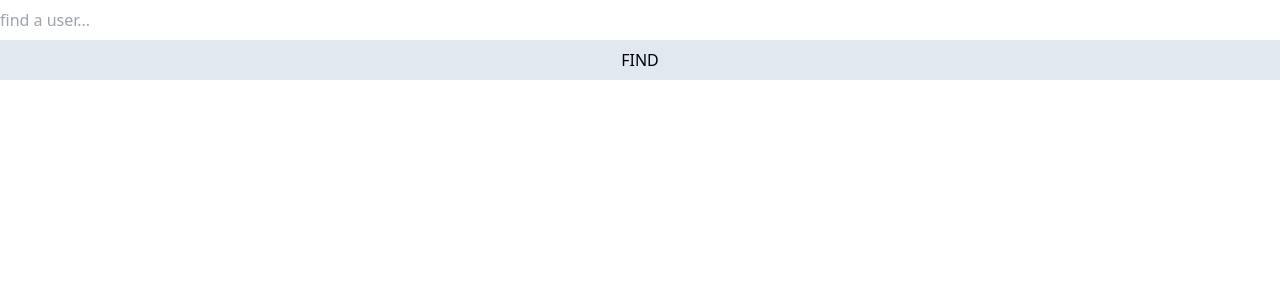
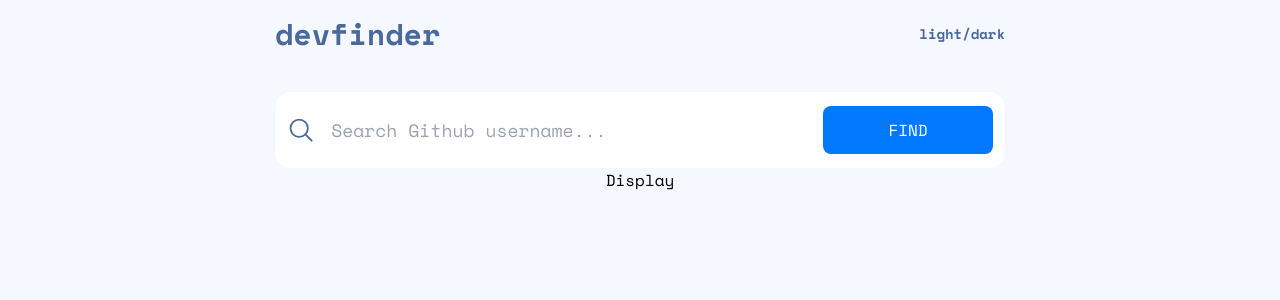
Before and after one commit to sonny-coding/github-user-search-app, a React (Vite) app: page / in a window 1280 px wide. Shown: the top 300 px of the page. Built offline with nearby package versions, Linux system fonts and the light colour scheme.

Commit message:
add styling to nav and search bar

```diff
--- a/src/App.jsx
+++ b/src/App.jsx
@@ -1,52 +1,18 @@
 import { useState } from "react";
+import Nav from "./components/Nav";
+import Search from "./components/Search";
+import Display from "./components/Display";
+
 export default function App() {
-  const [input, setInput] = useState("");
   const [user, setUser] = useState(null);
-  const handleChange = (e) => {
-    setInput(e.target.value);
-  };
-  const fetchUser = async (user) => {
-    // https://api.github.com/users/thatanjan
-    const url = "https://api.github.com/users/";
-    const fetchURL = url.concat(user);
-    try {
-      const options = {
-        method: "GET",
-        // headers: {
-        //   "Content-Type": "application/json",
-        // },
-      };
-      const response = await fetch(fetchURL, options);
-      if (!response.ok) {
-        throw new Error("Network response was not okay");
-      }
-      const data = await response.json();
-      console.log(data);
-      setUser(data);
-      // console.log(user);
-    } catch (error) {
-      console.error(`Error fetching data:`, error);
-    }
-  };
+
   return (
-    <div className="flex flex-col items-center justify-center text-base">
-      <input
-        className="w-full py-2"
-        type="text"
-        placeholder="find a user..."
-        value={input}
-        onChange={handleChange}
-      />
-      <p>{input}</p>
-      <button
-        className="w-full px-4 py-2 text-base bg-slate-200"
-        onClick={() => {
-          fetchUser(input);
-        }}
-      >
-        FIND
-      </button>
-      <p>{user?.location}</p>
+    <div className="flex items-start justify-center h-screen font-space-mono bg-light-ghost-white">
+      <div className="w-full max-w-[730px] flex flex-col items-center justify-center py-4">
+        <Nav />
+        <Search setUser={setUser} />
+        <Display user={user} />
+      </div>
     </div>
   );
 }
--- /dev/null
+++ b/src/components/Display.jsx
@@ -0,0 +1,5 @@
+const Display = () => {
+  return <div>Display</div>;
+};
+
+export default Display;
--- /dev/null
+++ b/src/components/Nav.jsx
@@ -0,0 +1,10 @@
+const Nav = () => {
+  return (
+    <div className="flex flex-row items-center justify-between w-full text-light-teal-blue">
+      <p className="text-3xl font-bold ">devfinder</p>
+      <p className="text-sm font-bold">light/dark</p>
+    </div>
+  );
+};
+
+export default Nav;
--- /dev/null
+++ b/src/components/Search.jsx
@@ -0,0 +1,57 @@
+import { useState } from "react";
+import SearchIcon from "./svgComponents/SearchIcon";
+// eslint-disable-next-line react/prop-types
+const Search = ({ setUser }) => {
+  const [input, setInput] = useState("");
+  const handleChange = (e) => {
+    setInput(e.target.value);
+  };
+
+  const fetchUser = async (user) => {
+    // https://api.github.com/users/thatanjan
+    const url = "https://api.github.com/users/";
+    const fetchURL = url.concat(user);
+    try {
+      const options = {
+        method: "GET",
+        // headers: {
+        //   "Content-Type": "application/json",
+        // },
+      };
+      const response = await fetch(fetchURL, options);
+      if (!response.ok) {
+        throw new Error("Network response was not okay");
+      }
+      const data = await response.json();
+      setUser({ data });
+    } catch (error) {
+      console.error(`Error fetching data:`, error);
+    }
+  };
+  return (
+    <div className="flex items-center justify-center w-full mt-10 bg-white rounded-2xl">
+      <form action="" className="flex items-center justify-center w-full px-3">
+        <span className="w-[40px] text-light-teal-blue">
+          <SearchIcon />
+        </span>
+        <input
+          className="w-full px-4 py-6 text-lg outline-none laceholder-light-teal-blue focus:ring-0"
+          type="text"
+          placeholder="Search Github username..."
+          value={input}
+          onChange={handleChange}
+        />
+        <button
+          className="w-full py-3 text-base text-white rounded-lg px-7 bg-light-blue max-w-[170px]"
+          onClick={() => {
+            fetchUser(input);
+          }}
+        >
+          FIND
+        </button>
+      </form>
+    </div>
+  );
+};
+
+export default Search;
--- /dev/null
+++ b/src/components/svgComponents/SearchIcon.jsx
@@ -0,0 +1,25 @@
+// eslint-disable-next-line react/prop-types
+const SearchIcon = ({ color = "currentColor" }) => (
+  <svg
+    xmlns="http://www.w3.org/2000/svg"
+    className="ionicon"
+    viewBox="0 0 512 512"
+  >
+    <path
+      fill="none"
+      stroke={color}
+      strokeMiterlimit={10}
+      strokeWidth={32}
+      d="M221.09 64a157.09 157.09 0 1 0 157.09 157.09A157.1 157.1 0 0 0 221.09 64z"
+    />
+    <path
+      fill="none"
+      stroke={color}
+      strokeLinecap="round"
+      strokeMiterlimit={10}
+      strokeWidth={32}
+      d="M338.29 338.29 448 448"
+    />
+  </svg>
+);
+export default SearchIcon;
```
